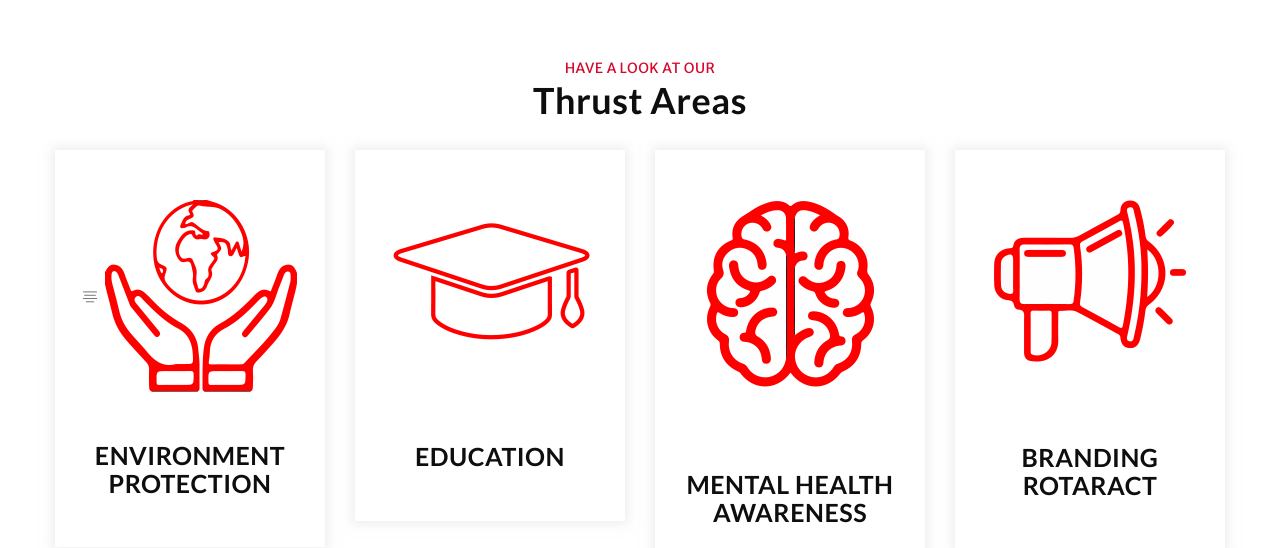
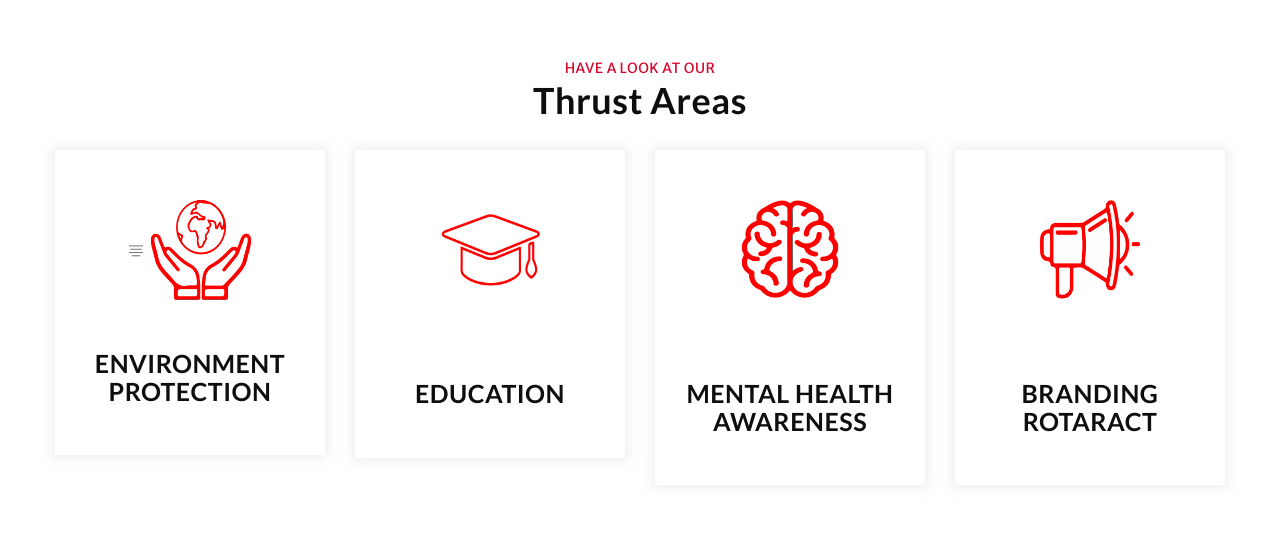
Before and after one commit to smaranx/racnavimumbai, a PHP site: page / in a window 1280 px wide. Shown: the part 1231-1779 px from the top of the page. Run offline with PHP 8.4, Linux system fonts and the light colour scheme; some libraries are stand-ins or nearby versions.

Commit message:
fixed bugs

```diff
--- a/assets/css/style.css
+++ b/assets/css/style.css
@@ -427,6 +427,7 @@ Start of thurst
   font-size: large;
   text-align: left;
 }
+
 .thurst-pic-text {
   box-shadow: 0px 0px 10px 3px rgba(222, 222, 222, 0.5);
   padding: 50px 0px;
--- a/blog.php
+++ b/blog.php
@@ -44,6 +44,8 @@
             </lottie-player></center>
           </div>
           <script src="https://unpkg.com/@lottiefiles/lottie-player@latest/dist/lottie-player.js"></script>
+
+
     <!-- Start of footer section
 	============================================= -->
     <?php
--- a/index.php
+++ b/index.php
@@ -156,7 +156,7 @@
                 <div class="thurst-pic-text text-center colmd3">
                   <div class="thurst-pic ti-align-center">
 
-                    <img src="images/ep.png" alt="image" />
+                    <img src="images/ep.png" alt="image" style="width: 100px;height: 100px;" />
                     <!--span class="red ti-crown"></span-->
                   </div>
                   <!-- /img -->
@@ -185,7 +185,7 @@
               <div class="col-md-3 col-sm-6">
                 <div class="thurst-pic-text text-center colmd3">
                   <div class="thurst-pic pb80">
-                    <img src="images/edu.png" alt="image" />
+                    <img src="images/edu.png" alt="image" style="width: 100px;height: 100px;" />
                   </div>
                   <!-- /img -->
                   <div class="thurst-text">
@@ -206,7 +206,7 @@
               <div class="col-md-3 col-sm-6">
                 <div class="thurst-pic-text text-center colmd3">
                   <div class="thurst-pic pb80">
-                    <img src="images/mh.png" alt="image" />
+                    <img src="images/mh.png" alt="image" style="width: 100px;height: 100px;"/>
                   </div>
                   <!-- /img -->
                   <div class="thurst-text">
@@ -235,7 +235,7 @@
               <div class="col-md-3 col-sm-6">
                 <div class="thurst-pic-text text-center colmd3">
                   <div class="thurst-pic pb80">
-                    <img src="images/br.png" alt="image" />
+                    <img src="images/br.png" alt="image" style="width: 100px;height: 100px;" />
                   </div>
                   <!-- /img -->
                   <div class="thurst-text">
--- a/team.php
+++ b/team.php
@@ -711,7 +711,7 @@
            <center> <lottie-player
               src="https://assets7.lottiefiles.com/packages/lf20_jYTS0r.json"
               speed="1"
-              style="width: 1000px; height: 1000px"
+              style="width: 1000px; height: 1000px;"
               loop
               autoplay
             >
```
